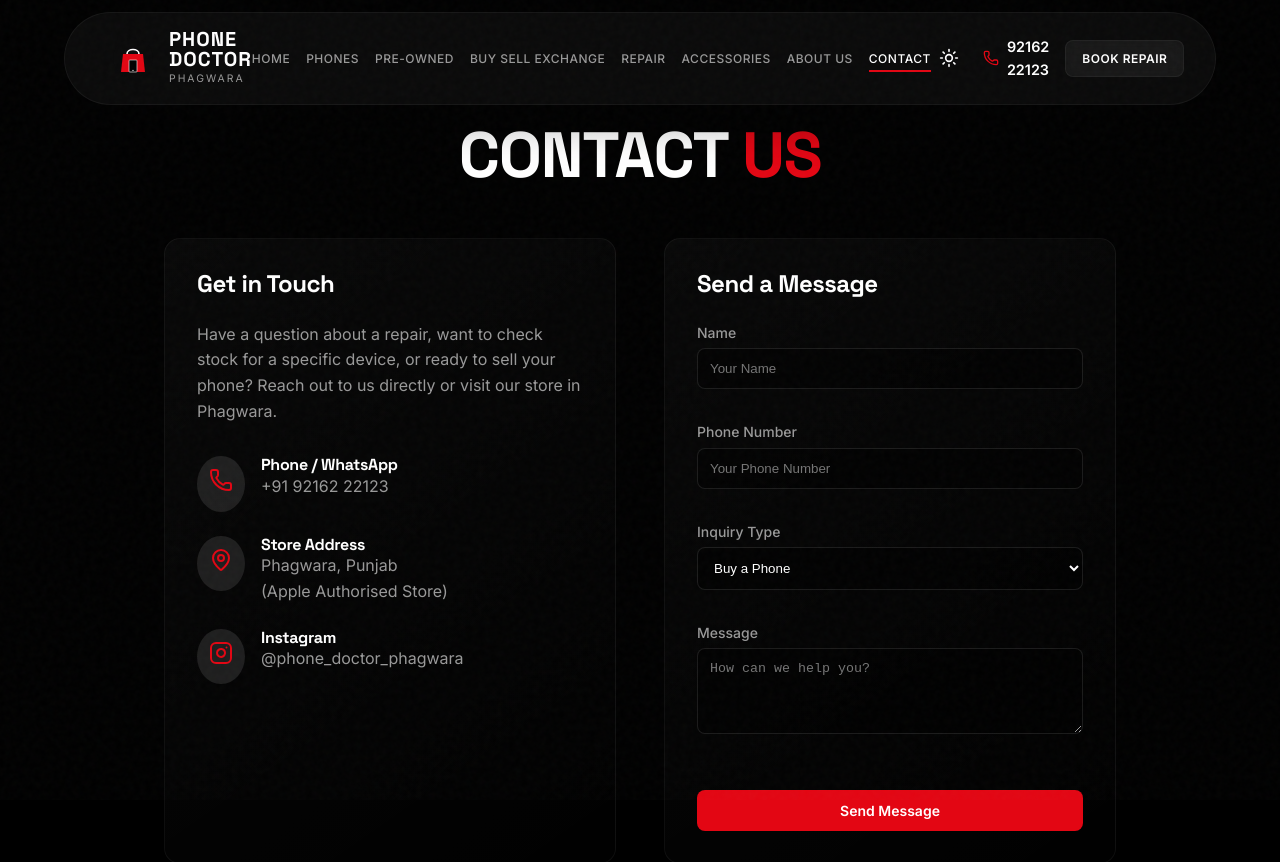
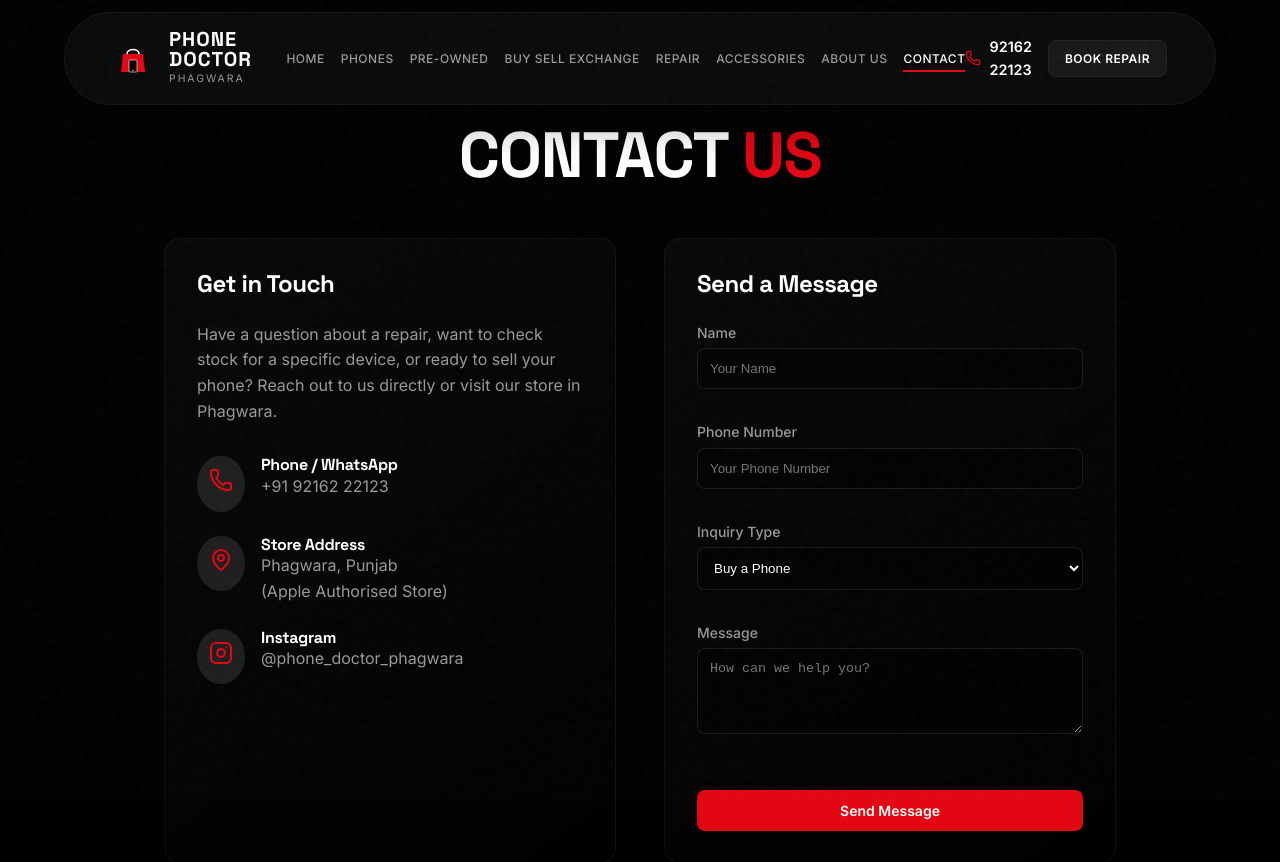
Before and after one commit to ashirwadtechworks-cmd/Phone-Doctor-Phagwara-light, a React (Vite) app: page /contact in a window 1280 px wide. Shown: the top 862 px of the page. Built offline with nearby package versions, Linux system fonts and the light colour scheme.

Commit message:
revert: remove light mode feature

```diff
--- a/src/App.jsx
+++ b/src/App.jsx
@@ -9,7 +9,6 @@ import ServicesPage from './pages/ServicesPage';
 import Accessories from './pages/Accessories';
 import AboutUs from './pages/AboutUs';
 import Contact from './pages/Contact';
-import { ThemeProvider } from './context/ThemeContext';
 import './App.css';
 
 // Simple component to scroll to top on route change
@@ -46,7 +45,6 @@ const MouseGlow = () => {
 
 function App() {
   return (
-    <ThemeProvider>
     <div className="app-container relative">
       <div className="noise-overlay"></div>
       <MouseGlow />
@@ -65,7 +63,6 @@ function App() {
       </main>
       <Footer />
     </div>
-    </ThemeProvider>
   );
 }
 
--- a/src/components/Navbar.jsx
+++ b/src/components/Navbar.jsx
@@ -1,15 +1,13 @@
 import React, { useState, useEffect } from 'react';
 import { Link, useLocation } from 'react-router-dom';
-import { Menu, X, Phone, Moon, Sun } from 'lucide-react';
+import { Menu, X, Phone } from 'lucide-react';
 import { motion, useScroll, useTransform } from 'framer-motion';
-import { useTheme } from '../context/ThemeContext';
 import './Navbar.css';
 
 const Navbar = () => {
   const [isOpen, setIsOpen] = useState(false);
   const location = useLocation();
   const { scrollY } = useScroll();
-  const { theme, toggleTheme } = useTheme();
 
   const [isScrolled, setIsScrolled] = useState(false);
 
@@ -85,23 +83,6 @@ const Navbar = () => {
 
         {/* ACTIONS */}
         <div className="nav-actions">
-          <button
-            onClick={toggleTheme}
-            className="theme-toggle-btn"
-            style={{
-              background: 'transparent',
-              border: 'none',
-              color: 'var(--text-primary)',
-              cursor: 'pointer',
-              display: 'flex',
-              alignItems: 'center',
-              justifyContent: 'center',
-              padding: '8px'
-            }}
-          >
-            {theme === 'dark' ? <Sun size={20} /> : <Moon size={20} />}
-          </button>
-
           <div className="nav-contact">
             <Phone size={16} className="text-accent" />
             <div style={{ display: 'flex', flexDirection: 'column' }}>
--- a/src/context/ThemeContext.jsx
+++ /dev/null
@@ -1,31 +0,0 @@
-import React, { createContext, useContext, useState, useEffect } from 'react';
-
-const ThemeContext = createContext();
-
-export const ThemeProvider = ({ children }) => {
-  const [theme, setTheme] = useState('dark');
-
-  useEffect(() => {
-    const savedTheme = localStorage.getItem('theme');
-    if (savedTheme) {
-      setTheme(savedTheme);
-    }
-  }, []);
-
-  useEffect(() => {
-    document.documentElement.setAttribute('data-theme', theme);
-    localStorage.setItem('theme', theme);
-  }, [theme]);
-
-  const toggleTheme = () => {
-    setTheme(prevTheme => prevTheme === 'dark' ? 'light' : 'dark');
-  };
-
-  return (
-    <ThemeContext.Provider value={{ theme, toggleTheme }}>
-      {children}
-    </ThemeContext.Provider>
-  );
-};
-
-export const useTheme = () => useContext(ThemeContext);
--- a/src/index.css
+++ b/src/index.css
@@ -19,23 +19,6 @@
 
   --shadow-glow: 0 0 20px rgba(227, 6, 19, 0.2);
   --shadow-glass: 0 8px 32px 0 rgba(0, 0, 0, 0.37);
-}
-
-[data-theme='light'] {
-  --bg-pure: #ffffff;
-  --bg-primary: #f5f5f7;
-  --bg-secondary: #e8e8ed;
-  --bg-card: rgba(255, 255, 255, 0.8);
-  --color-accent: #E30613;
-  --color-accent-hover: #b3050f;
-  --text-primary: #111111;
-  --text-secondary: #666666;
-
-  --border-light: rgba(0, 0, 0, 0.1);
-  --border-accent: rgba(227, 6, 19, 0.3);
-
-  --shadow-glow: 0 0 20px rgba(227, 6, 19, 0.1);
-  --shadow-glass: 0 8px 32px 0 rgba(0, 0, 0, 0.1);
 }
 
 * {
```
Lines whose indentation alone changed are shown as unchanged.
